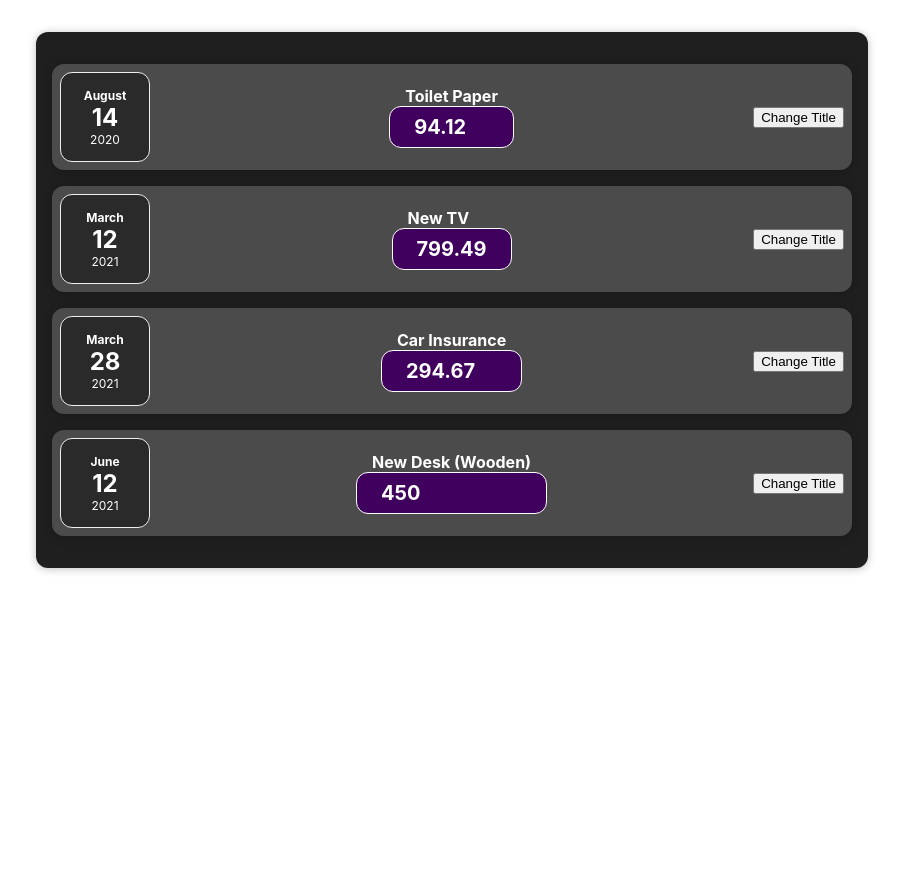
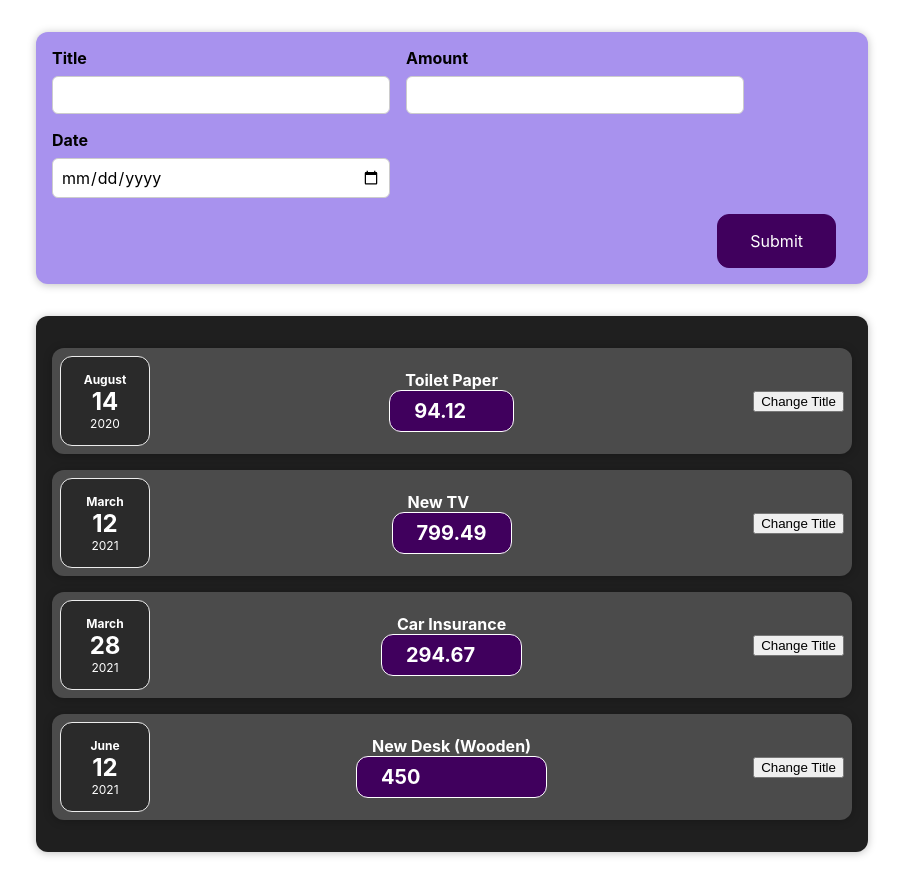
Before and after one commit to hose347/react-project-expense-journal, a React (Create React App) app: page / in a window 1280 px wide. Shown: the whole page, without its empty margins (188-1091 px from the left). Before the commit the page ends 800 px from the top, so only its background shows below. Built offline with nearby package versions, Linux system fonts and the light colour scheme.

Commit message:
creating form in header

```diff
--- a/src/App.js
+++ b/src/App.js
@@ -1,5 +1,6 @@
 import "./App.css";
 import Expenses from "./components/Expenses/Expenses";
+import NewExpense from "./components/NewExpense/NewExpense";
 
 function App() {
   const expenses = [
@@ -26,6 +27,7 @@ function App() {
 
   return (
     <div>
+      <NewExpense/>
       <Expenses items={expenses} />
     </div>
   );
--- /dev/null
+++ b/src/components/NewExpense/ExpenseForm.css
@@ -0,0 +1,26 @@
+.new-expense__controls {
+    display: flex;
+    flex-wrap: wrap;
+    gap: 1rem;
+    margin-bottom: 1rem;
+    text-align: left;
+  }
+
+  .new-expense__control label {
+    font-weight: bold;
+    margin-bottom: 0.5rem;
+    display: block;
+  }
+
+  .new-expense__control input {
+    font: inherit;
+    padding: 0.5rem;
+    border-radius: 6px;
+    border: 1px solid #ccc;
+    width: 20rem;
+    max-width: 100%;
+  }
+
+  .new-expense__actions {
+    text-align: right;
+  }
--- /dev/null
+++ b/src/components/NewExpense/ExpenseForm.js
@@ -0,0 +1,27 @@
+import './ExpenseForm.css'
+
+const ExpenseForm =()=> {
+ return (
+    <form>
+        <div className="new-expense__controls">
+        <div className="new-expense__control">
+            <label>Title</label>
+            <input type="text"/>
+        </div>
+        <div className="new-expense__control">
+            <label>Amount</label>
+            <input type="number" min="0.01" step="0.01" />
+        </div>
+        <div className="new-expense__control">
+            <label>Date</label>
+            <input type="date" min="2019-01-01" max="2022-12-31"/>
+        </div>
+        </div>
+        <div className="new-expense__actions">
+            <button type="submit">Submit</button>
+        </div>
+    </form>
+ )
+}
+
+export default ExpenseForm;
--- /dev/null
+++ b/src/components/NewExpense/NewExpense.css
@@ -0,0 +1,38 @@
+.new-expense {
+    background-color: #a892ee;
+    padding: 1rem;
+    margin: 2rem auto;
+    width: 50rem;
+    max-width: 95%;
+    border-radius: 12px;
+    text-align: center;
+    box-shadow: 0 1px 8px rgba(0, 0, 0, 0.25);
+  }
+
+  .new-expense button {
+    font: inherit;
+    cursor: pointer;
+    padding: 1rem 2rem;
+    border: 1px solid #40005d;
+    background-color: #40005d;
+    color: white;
+    border-radius: 12px;
+    margin-right: 1rem;
+  }
+
+  .new-expense button:hover,
+  .new-expense button:active {
+    background-color: #510674;
+    border-color: #510674;
+  }
+
+  .new-expense button.alternative {
+    color: #220131;
+    border-color: transparent;
+    background-color: transparent;
+  }
+
+  .new-expense button.alternative:hover,
+  .new-expense button.alternative:active {
+    background-color: #ddb3f8;
+  }
--- /dev/null
+++ b/src/components/NewExpense/NewExpense.js
@@ -0,0 +1,11 @@
+import "./NewExpense.css"
+
+import ExpenseForm from "./ExpenseForm";
+const NewExpense =()=> {
+    return <div className="new-expense">
+        <ExpenseForm/>
+    </div>
+
+}
+
+export default NewExpense;
```
